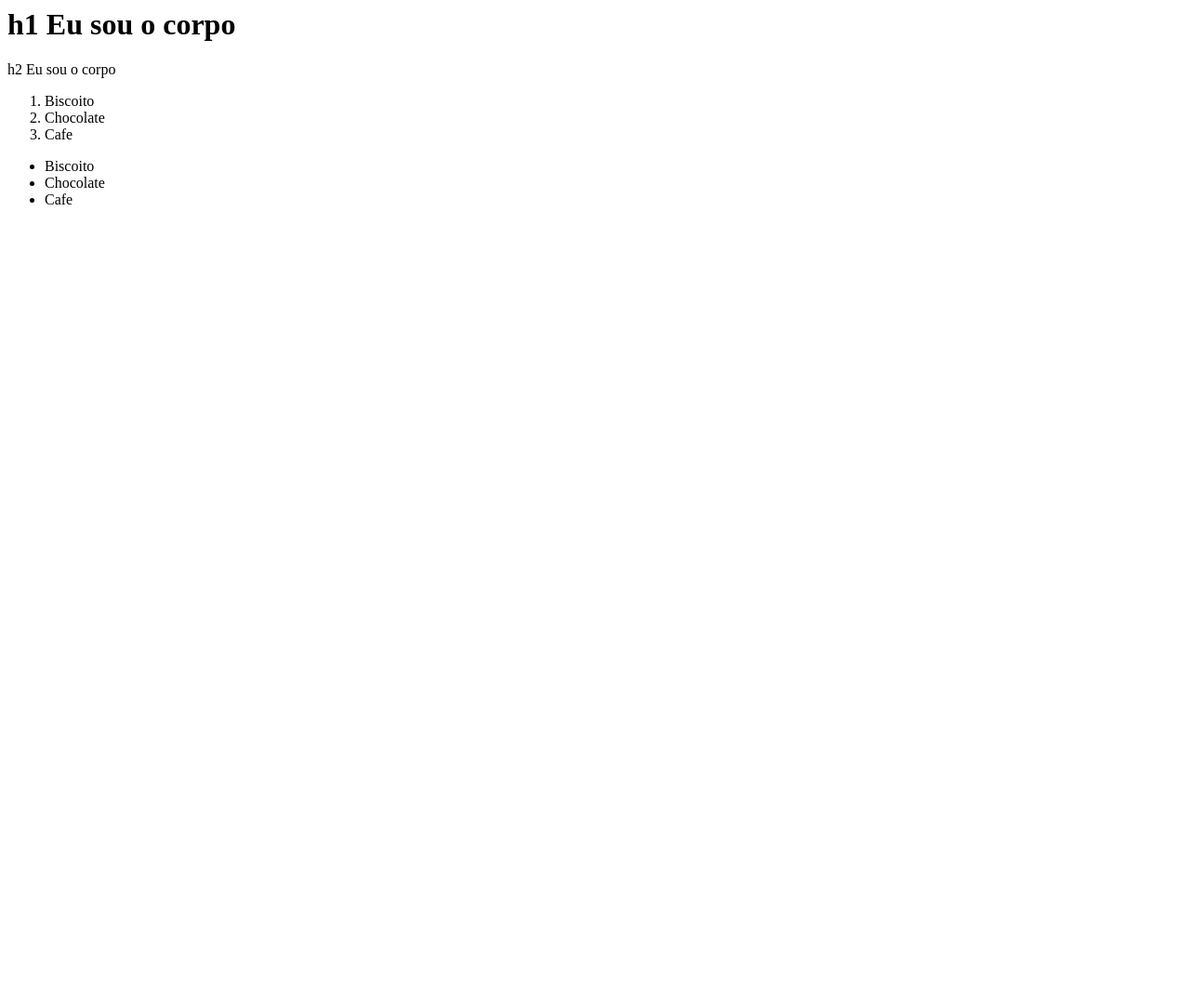
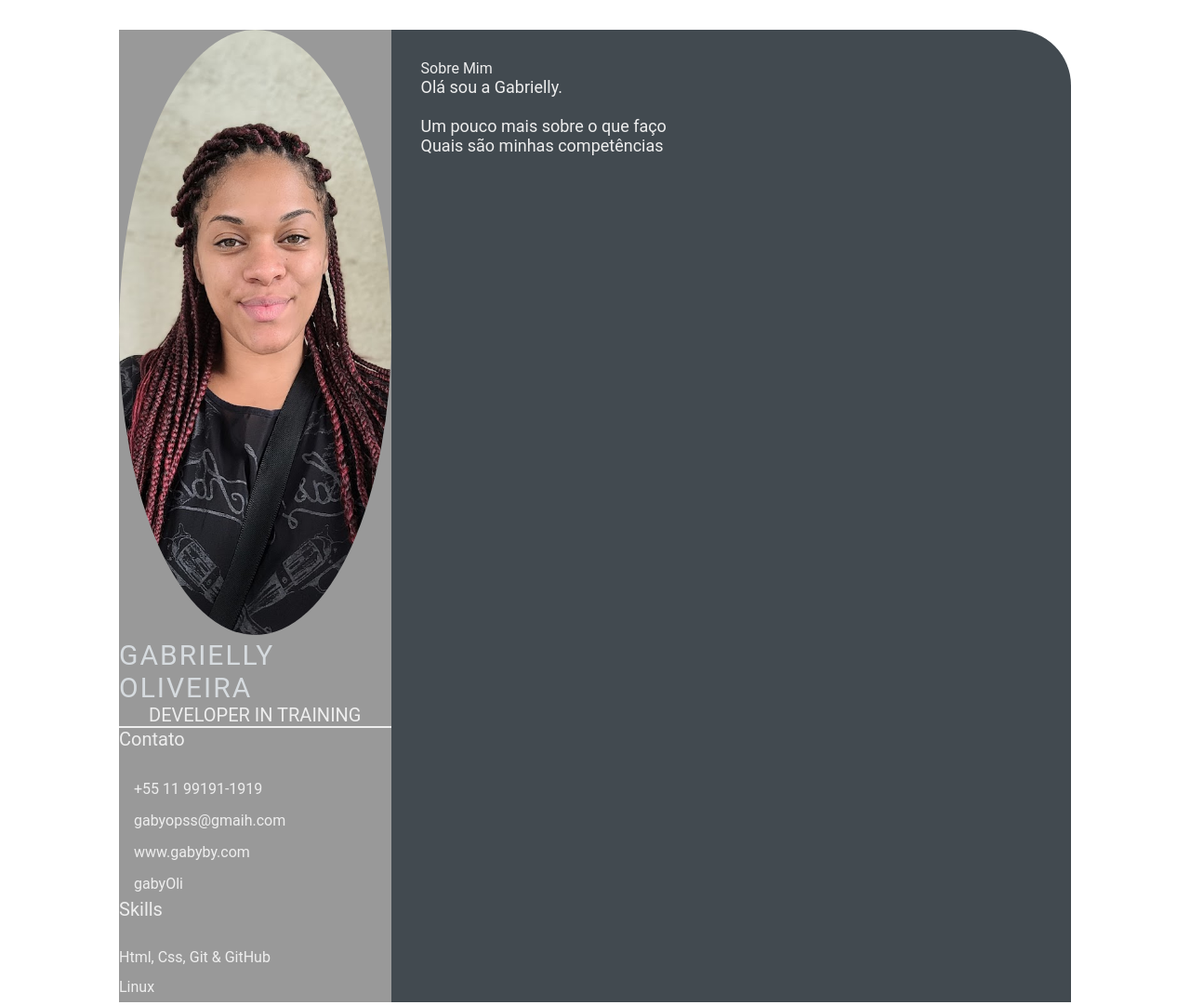
Before and after one commit to Gabyopss/gabyopss.github.io, a plain HTML site: page index.html in a window 1280 px wide. Shown: the whole page at 93% size. Before the commit the page ends 800 px from the top, so only its background shows below. Drawn offline with Linux system fonts and the light colour scheme.

Commit message:
feature: add index.html (#2)

```diff
--- a/index.html
+++ b/index.html
@@ -1,21 +1,53 @@
-<html>
-    <head>
-        <title>
-           Olá, eu sou a cabeça
-        </title>
-    </head>
-    <body>
-        <h1>h1 Eu sou o corpo
-        </h2>h2 Eu sou o corpo
-    </body>
-    <ol>
-        <li>Biscoito</li>
-        <li>Chocolate</li>
-        <li>Cafe</li>
-    </ol>
-    <ul>
-        <li>Biscoito</li>
-        <li>Chocolate</li>
-        <li>Cafe</li>
-    </ul>
+<!DOCTYPE html>
+<html lang="en">
+<head>
+    <meta charset="UTF-8">
+    <meta http-equiv="X-UA-Compatible" content="IE=edge">
+    <meta name="viewport" content="width=device-width, initial-scale=1.0">
+    <title>Gabrielly Oliveira CV</title>
+
+    <link rel="stylesheet" href="style.css">
+
+</head>
+<body>
+    <main class="resume-contents">
+      <section class="left-section">
+        <section class="left-section-content">
+            <div class="profile">
+                <img class="profile-image" src="img/Eu.jpg" alt="Profile image">
+                <p class="name">Gabrielly Oliveira</p>
+                <p class="profession">Developer in Training</p>
+            </div>
+            <div class="contact-info">
+                <p class="left-title">Contato</p>
+                <ul>
+                    <li><i class="fa fa-phone"></i>+55 11 99191-1919</li>
+                    <li><i class="fa fa-envelope"></i>gabyopss@gmaih.com</li>
+                    <li><i class="fa fa-globe"></i>www.gabyby.com</li>
+                    <li><i class="fa fa-github"></i>gabyOli</li>
+                </ul>
+            </div>
+            <div class="skills">
+                <p class="left-title">Skills</p>
+                <ul>
+                    <li><p>Html, Css, Git & GitHub</p></li>
+                    <li><p>Linux</p></li>
+                </ul>
+            </div>
+        </section>
+      </section>
+        <section class="right-section">
+            <div class="right-section-contents">
+                <section class="about gap">
+                    <div class="right-title">Sobre Mim</div>
+                    <p class="about-me-contents">
+                        Olá sou a Gabrielly.<br>
+                        <br>Um pouco mais sobre o que faço
+                        <br> Quais são minhas competências
+                    </p>
+                </section>
+            </div>
+        </section>
+    </main>
+</body>
 </html>
--- /dev/null
+++ b/style.css
@@ -0,0 +1,103 @@
+* {
+    margin: 0;
+    padding: 0;
+    box-sizing: border-box;
+    list-style: none;
+    font-family: 'Roboto', sans-serif;
+}
+
+.resume-contents {
+    min-height: 100vh;
+    width: 80%;
+    margin: 2rem auto;
+    display: grid;
+    grid-template-columns: repeat(7, 1fr);
+}
+
+.left-section {
+    grid-column: span 2;
+    height: 100%;
+    background-color: #999999;
+}
+
+.right-section {
+    grid-column: span 5;
+    height: 100%;
+    background-color: #424a50;
+    border-radius: 0px 60px 0px 0px;
+}
+
+.left-section-contents{
+    padding: 2rem 2rem;
+}
+
+.profile {
+    width: 100%;
+    border-bottom: 2px solid #eeeeee;
+}
+
+.profile .profile-image {
+    width: 100%;
+    border-radius: 100%;
+}
+
+.name {
+    color: #D6DBDF;
+    font-size: 30px;
+    letter-spacing: 2px;
+    text-transform: uppercase;
+}
+
+.profession {
+    color: #eeeeee;
+    font-size: 20px;
+    text-transform: uppercase;
+    text-align: center;
+}
+
+/* .contact-info { border-bottom: 2px solid #1B2631; } */
+.left-title {
+    color: #eeeeee;
+    font-size: 20px;
+}
+
+.contact-info ul {
+    padding-top: 1.5rem;
+}
+
+.contact-info ul li,
+.references ul li {
+    padding: .4rem 0;
+    color: #eeeeee;
+}
+
+.contact-info ul li i,
+.references ul li i {
+    padding-right: 1rem;
+    font-size: 18px;
+    color: #eeeeee;
+}
+
+.skills ul {
+    padding-top: 1.5rem;
+}
+.skills ul li p {
+    padding: .4rem 0;
+    color: #eeeeee;
+}
+
+.right-section-contents {
+    padding: 2rem 2rem;
+}
+
+.right-title {
+    color: #eeeeee;
+}
+
+.gap {
+    padding-bottom: 2rem;
+}
+.about-me-contents {
+    font-size: 18px;
+    color: #eeeeee;
+}
```
Also changed, not shown: img/Eu.jpg (added).
